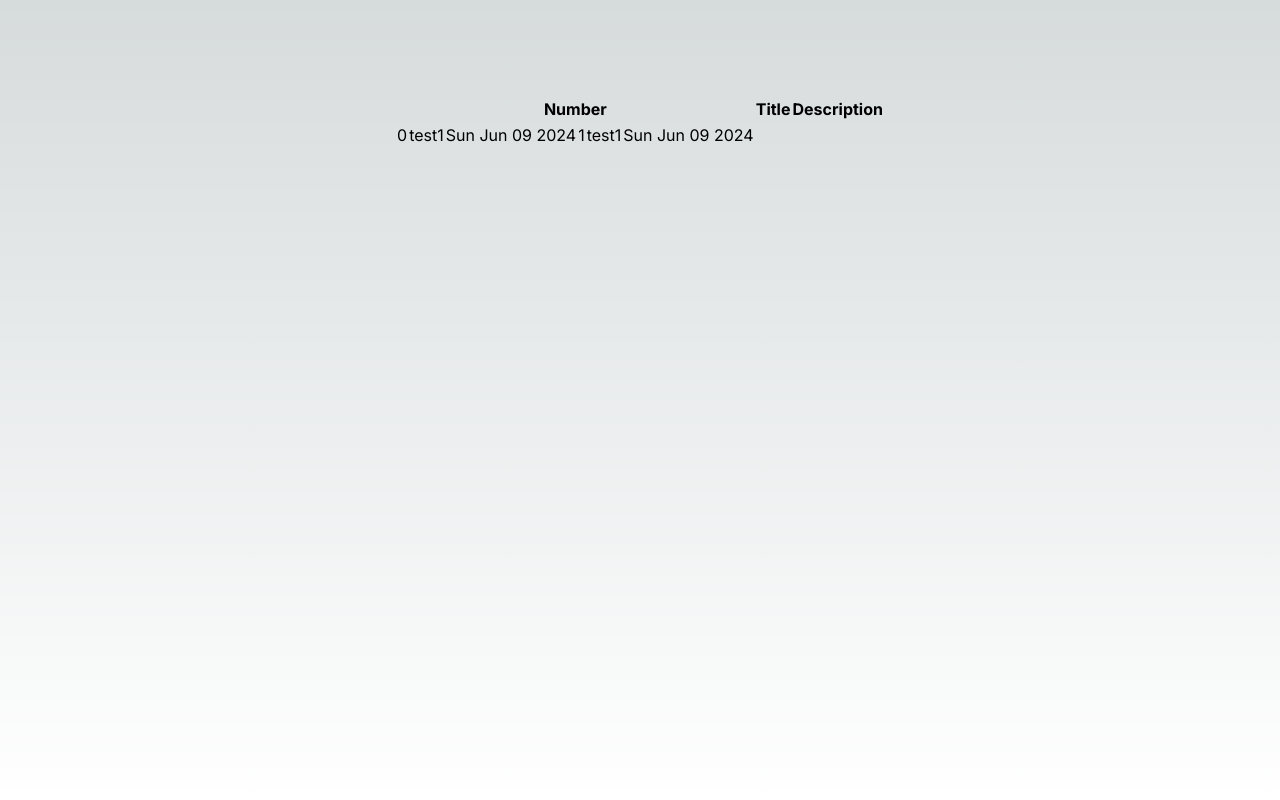
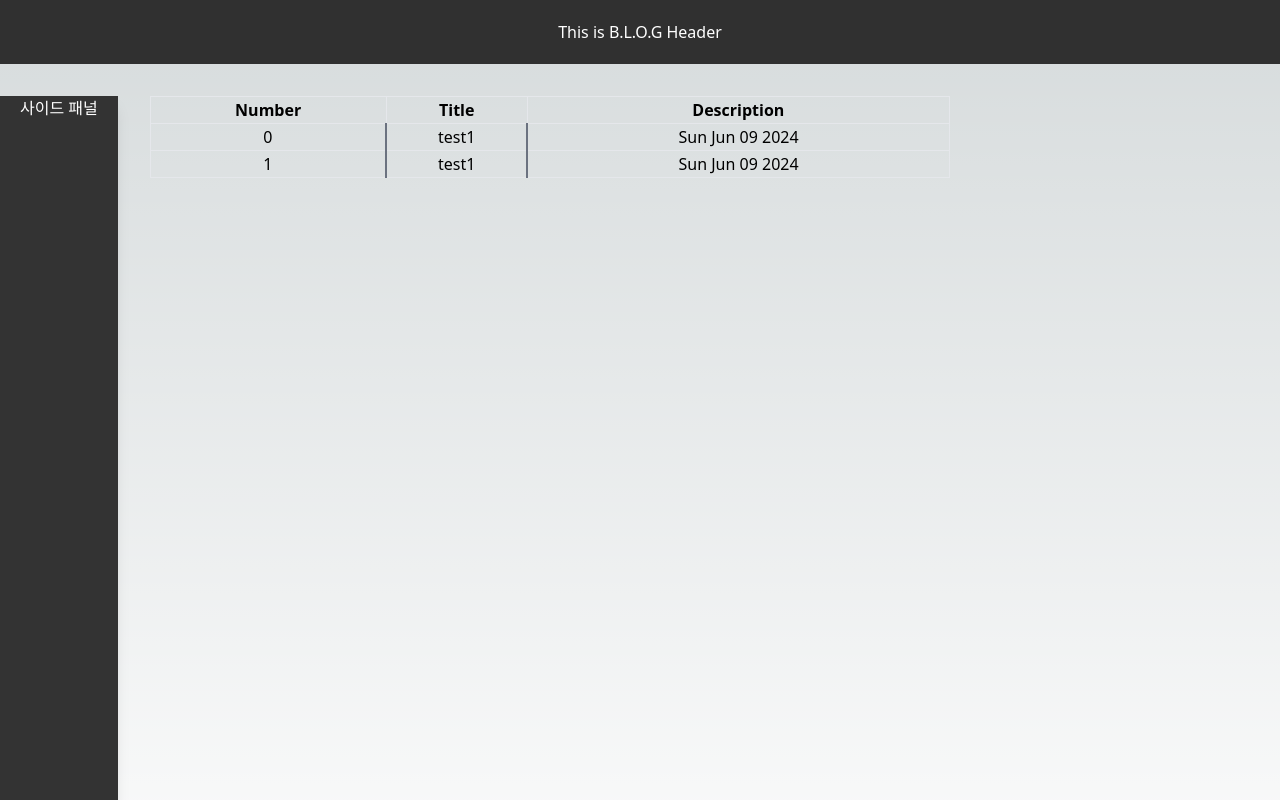
Before and after one commit to SangHwi-Back/backlog_web, a Next.js app: page / in a window 1280 px wide. Shown: the top 800 px of the page. Built offline with nearby package versions, Linux system fonts and the light colour scheme.

Commit message:
Add Navigation bar and header in Layout

```diff
--- /dev/null
+++ b/src/components/MainHeader.tsx
@@ -0,0 +1,7 @@
+export default function MainHeader() {
+    return (
+        <header className="bg-[#303030] text-white p-5 text-center flex">
+            <h1 className={'grow'}>This is B.L.O.G Header</h1>
+        </header>
+    )
+}
--- /dev/null
+++ b/src/components/MainSideBar.tsx
@@ -0,0 +1,7 @@
+export default function MainSideBar() {
+    return (
+        <aside className={'w-3/10 bg-[#333] text-white px-[20px] mr-8 shadow-lg h-screen '}>
+            <h2>사이드 패널</h2>
+        </aside>
+    )
+}
--- /dev/null
+++ b/src/components/layout.tsx
@@ -0,0 +1,25 @@
+import {ReactNode} from "react";
+import MainSideBar from "@/components/MainSideBar";
+import MainHeader from "@/components/MainHeader";
+
+export default function Layout({ children }: { children: ReactNode }) {
+    return (
+        <>
+            <MainHeader/>
+            <main className={'w-screen flex py-8 justify-start'}>
+                <MainSideBar/>
+                <div>
+                    {children}
+                </div>
+            </main>
+            <footer>
+                <p className={'flex justify-items-start text-white'}>
+                    Copyright &copy; {new Date().getFullYear()} All rights reserved.
+                </p>
+                <p>
+                    This is Nice Footer!!
+                </p>
+            </footer>
+        </>
+    )
+}
--- a/src/pages/TableBody.tsx
+++ b/src/pages/TableBody.tsx
@@ -5,12 +5,10 @@ import Link from "next/link";
 
 export default function TableBody({data}: { data: TestData }) {
     return (
-        <Link href={`detail/${data.key}`}>
-            <tr key={data.key}>
-                <td>{data.key}</td>
-                <td>{data.title}</td>
-                <td>{data.date.toDateString()}</td>
-            </tr>
-        </Link>
+        <tr key={data.key} className={'border'}>
+            <td className={'text-center border-r-2 border-gray-500'}>{data.key}</td>
+            <td className={'text-center border-r-2 border-gray-500'}><Link href={`detail/${data.key}`}> {data.title} </Link></td>
+            <td className={'text-center'}>{data.date.toDateString()}</td>
+        </tr>
     )
 }
--- a/src/pages/_app.tsx
+++ b/src/pages/_app.tsx
@@ -1,6 +1,11 @@
 import "@/styles/globals.css";
 import type { AppProps } from "next/app";
+import Layout from "@/components/layout";
 
 export default function App({ Component, pageProps }: AppProps) {
-  return <Component {...pageProps} />;
+  return (
+      <Layout>
+        <Component {...pageProps} />
+      </Layout>
+  );
 }
--- a/src/pages/index.tsx
+++ b/src/pages/index.tsx
@@ -1,8 +1,6 @@
-import { Inter } from "next/font/google";
 import {TESTDATA, type TestData} from "@/pages/data";
 import TableBody from "@/pages/TableBody";
 import {useEffect, useState} from "react";
-const inter = Inter({ subsets: ["latin"] });
 
 export default function Home() {
     const [data, setData] = useState<Array<TestData>>([]);
@@ -12,19 +10,17 @@ export default function Home() {
     }, []);
 
     return (
-    <main className={`flex min-h-screen flex-col items-center justify-between p-24 ${inter.className}`}>
-      <table>
+        <table className="w-[800px] border">
             <thead>
             <tr>
-          <th>Number</th>
-          <th>Title</th>
-          <th>Description</th>
+                <th className={'border'}>Number</th>
+                <th className={'border'}>Title</th>
+                <th className={'border'}>Description</th>
             </tr>
             </thead>
             <tbody>
             {data.map((item) => <TableBody key={item.key} data={item} />)}
             </tbody>
         </table>
-    </main>
     );
 }
--- a/src/pages/layout.tsx
+++ /dev/null
@@ -1,19 +0,0 @@
-import {ReactNode} from "react";
-
-export default function Layout({ children }: { children: ReactNode }) {
-    return (
-        <>
-            <div>
-                {children}
-            </div>
-            <footer>
-                <p className={'flex justify-items-start'}>
-                    Copyright &copy; {new Date().getFullYear()} All rights reserved.
-                </p>
-                <p>
-                    This is Nice Footer!!
-                </p>
-            </footer>
-        </>
-    )
-}
```
Lines whose indentation alone changed are shown as unchanged.
